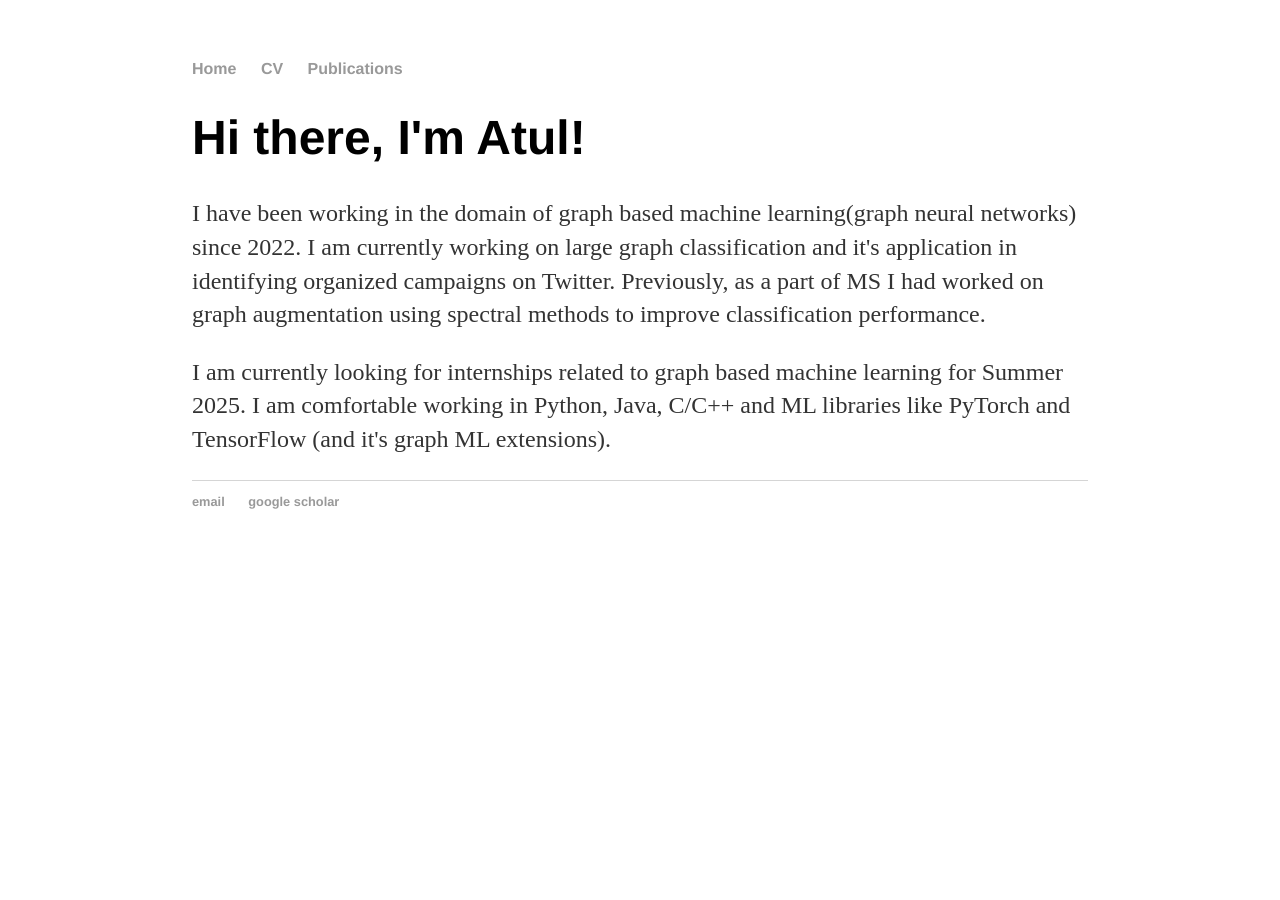
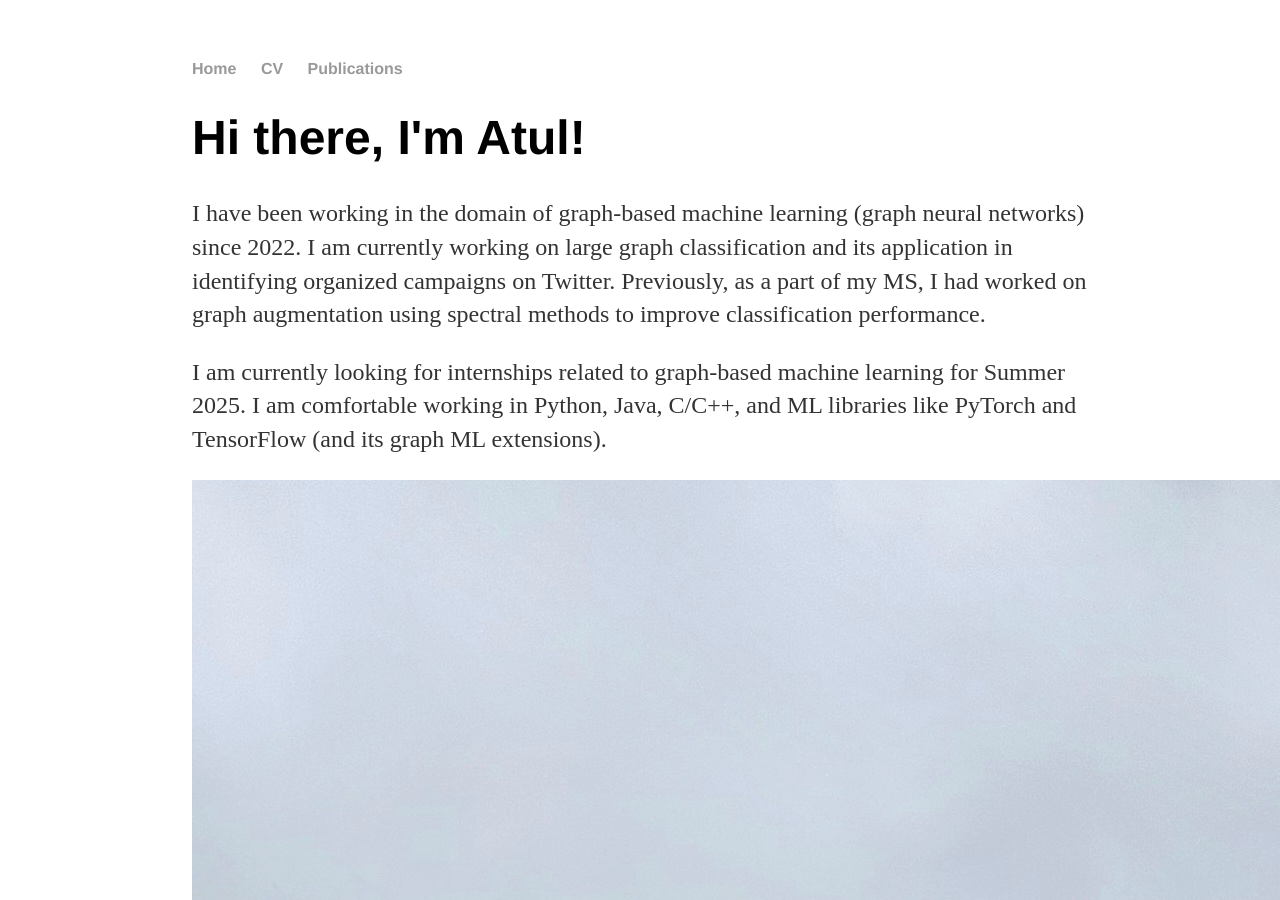
Before and after one commit to atul1234anand/atul1234anand.github.io, a Jekyll site: the page built from index.html, in a window 1280 px wide and 900 px high. Built offline with Jekyll 4.4.1, drawn with Linux system fonts in a browser that asks for light colours.

Commit message:
Update index.html

```diff
--- a/index.html
+++ b/index.html
@@ -5,15 +5,22 @@
 
 
 <div class="blurb">
-	<h1>Hi there, I'm Atul!</h1>
-	<p>
-	I have been working in the domain of graph based machine learning(graph neural networks) since 2022.
-	I am currently working on large graph classification and it's application in identifying organized campaigns on Twitter.
-	Previously, as a part of MS I had worked on graph augmentation using spectral methods to improve classification performance.
-	</p>
+    <h1>Hi there, I'm Atul!</h1>
+    <div class="content">
+        <div class="text">
+            <p>
+                I have been working in the domain of graph-based machine learning (graph neural networks) since 2022.
+                I am currently working on large graph classification and its application in identifying organized campaigns on Twitter.
+                Previously, as a part of my MS, I had worked on graph augmentation using spectral methods to improve classification performance.
+            </p>
 
-	<p>
-	I am currently looking for internships related to graph based machine learning for Summer 2025.
-	I am comfortable working in Python, Java, C/C++ and ML libraries like PyTorch and TensorFlow (and it's graph ML extensions).
-	</p>
-</div><!-- /.blurb -->
+            <p>
+                I am currently looking for internships related to graph-based machine learning for Summer 2025.
+                I am comfortable working in Python, Java, C/C++, and ML libraries like PyTorch and TensorFlow (and its graph ML extensions).
+            </p>
+        </div>
+        <div class="profile-pic">
+            <img src="profile_pic.jpg" alt="Atul's Profile Picture">
+        </div>
+    </div>
+</div>
```
